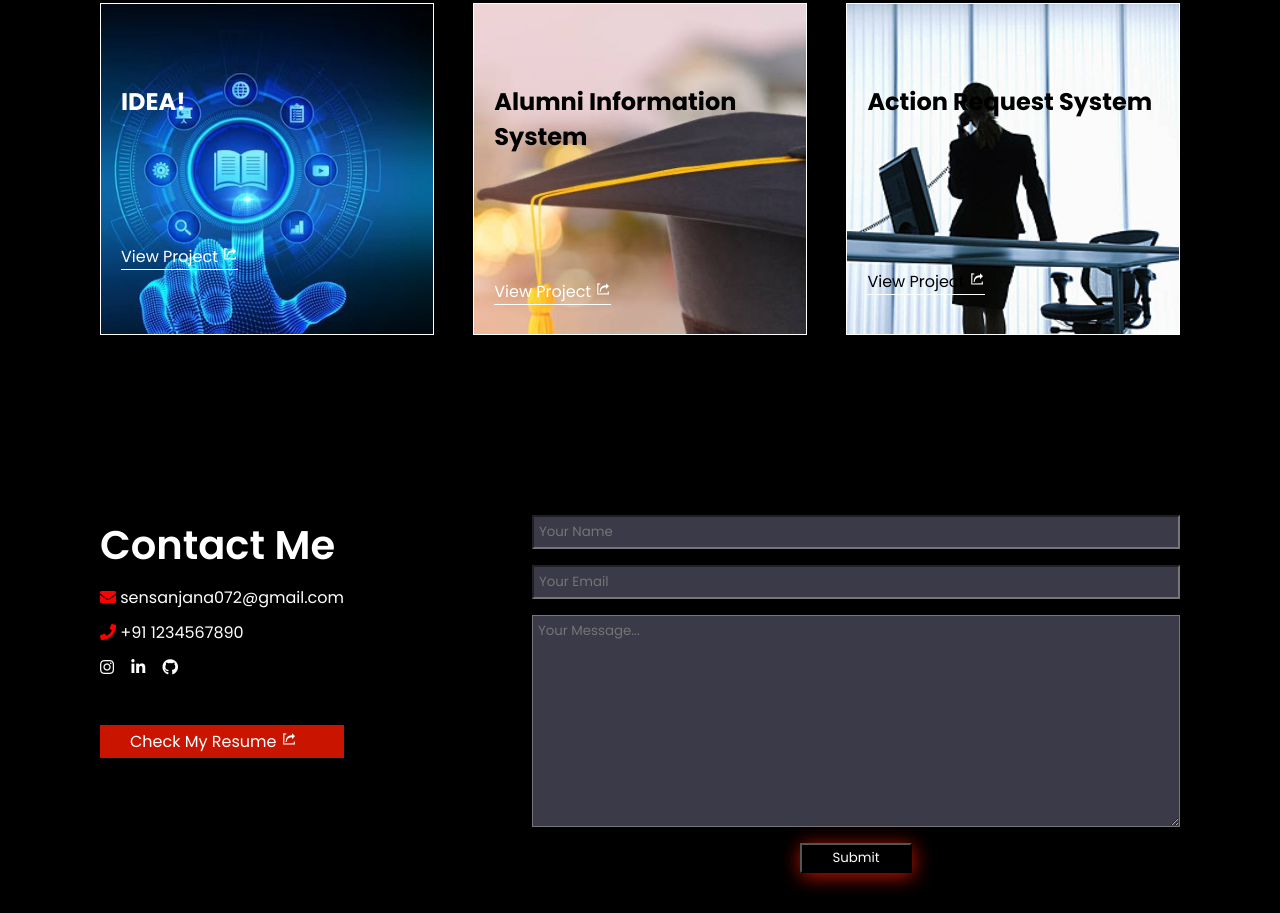
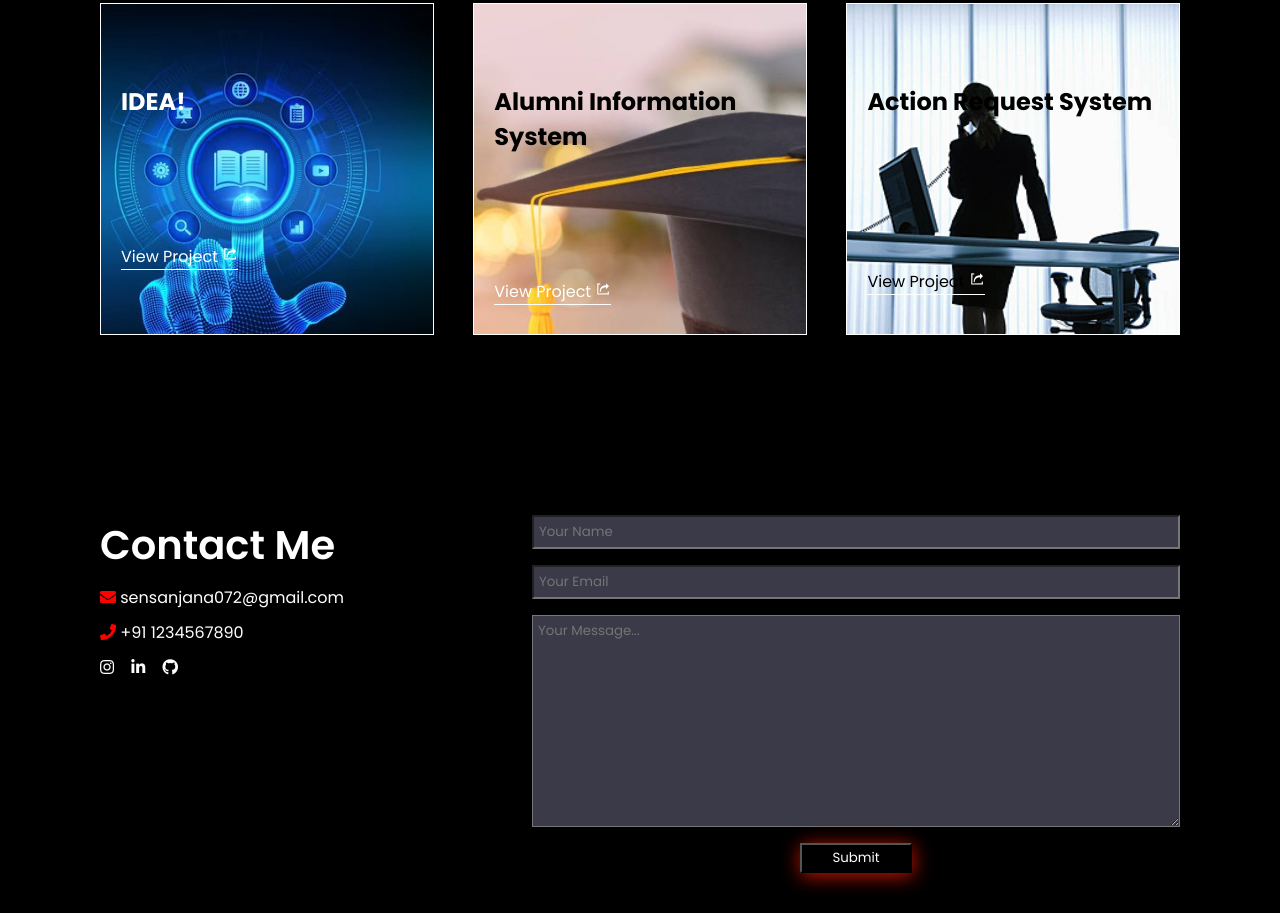
Before and after one commit to Sanjana1304/My-Portfolio, a plain HTML site: page index.html in a window 1280 px wide. Shown: the part 1917-2830 px from the top of the page. Drawn offline with Linux system fonts and the light colour scheme.

Commit message:
Update index.html

```diff
--- a/index.html
+++ b/index.html
@@ -209,7 +209,7 @@
                 <a href="https://www.linkedin.com/in/sanjana-acharya-a84b03231" target="_blank"><i class="fab fa-linkedin-in"></i></a>
                 <a href="https://github.com/Sanjana1304" target="_blank"><i class="fab fa-github"></i></a>
             </div>
-            <a href="https://drive.google.com/file/d/1MQNhJerG5qQ3TccG8YtQoz5FzpNEE4rm/view?usp=share_link" target="_blank" ><div class="my_resume">Check My Resume  <img src="img/resumeShareicon.png" width="16px" height="16px"></div></a>
+<!--             <a href="https://drive.google.com/file/d/1MQNhJerG5qQ3TccG8YtQoz5FzpNEE4rm/view?usp=share_link" target="_blank" ><div class="my_resume">Check My Resume  <img src="img/resumeShareicon.png" width="16px" height="16px"></div></a> -->
         </div>
         <div class="contact_form">
             <input type="text" class="input_name" id="input_name" placeholder="Your Name">
```
